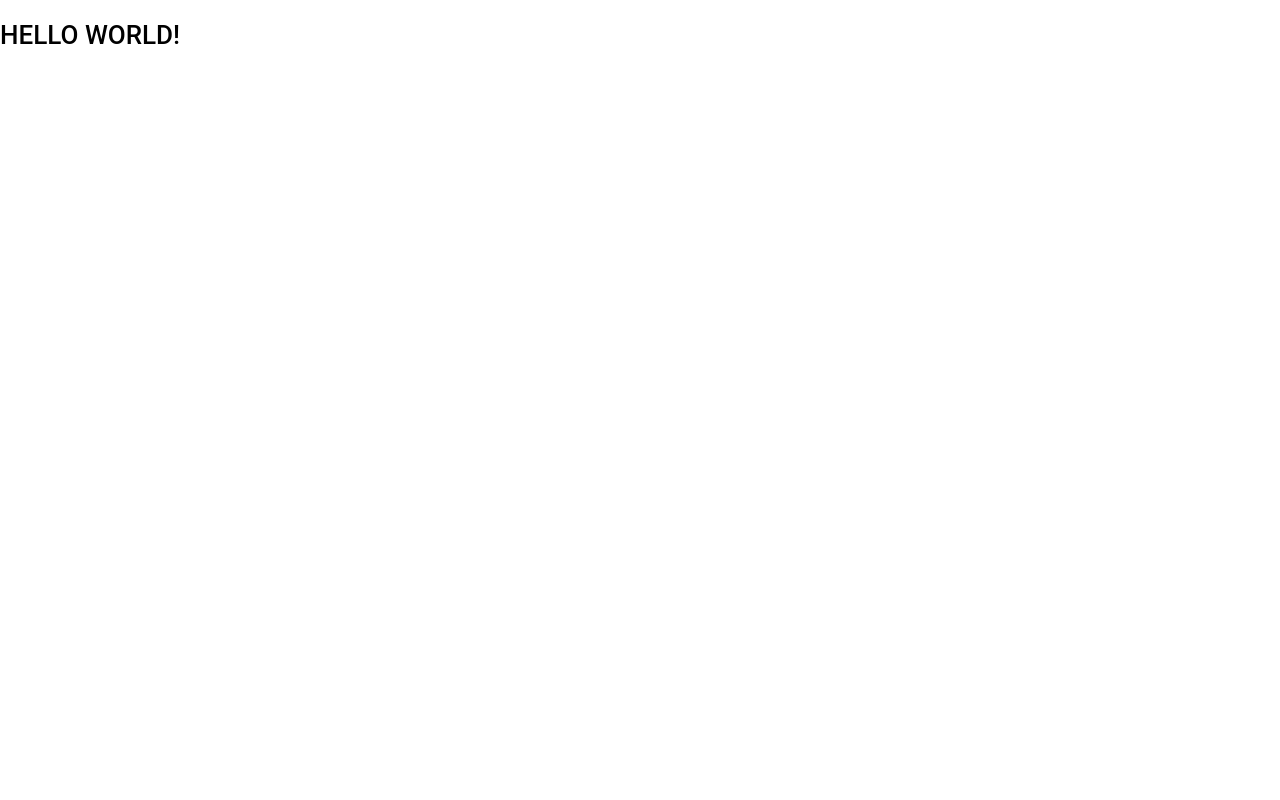
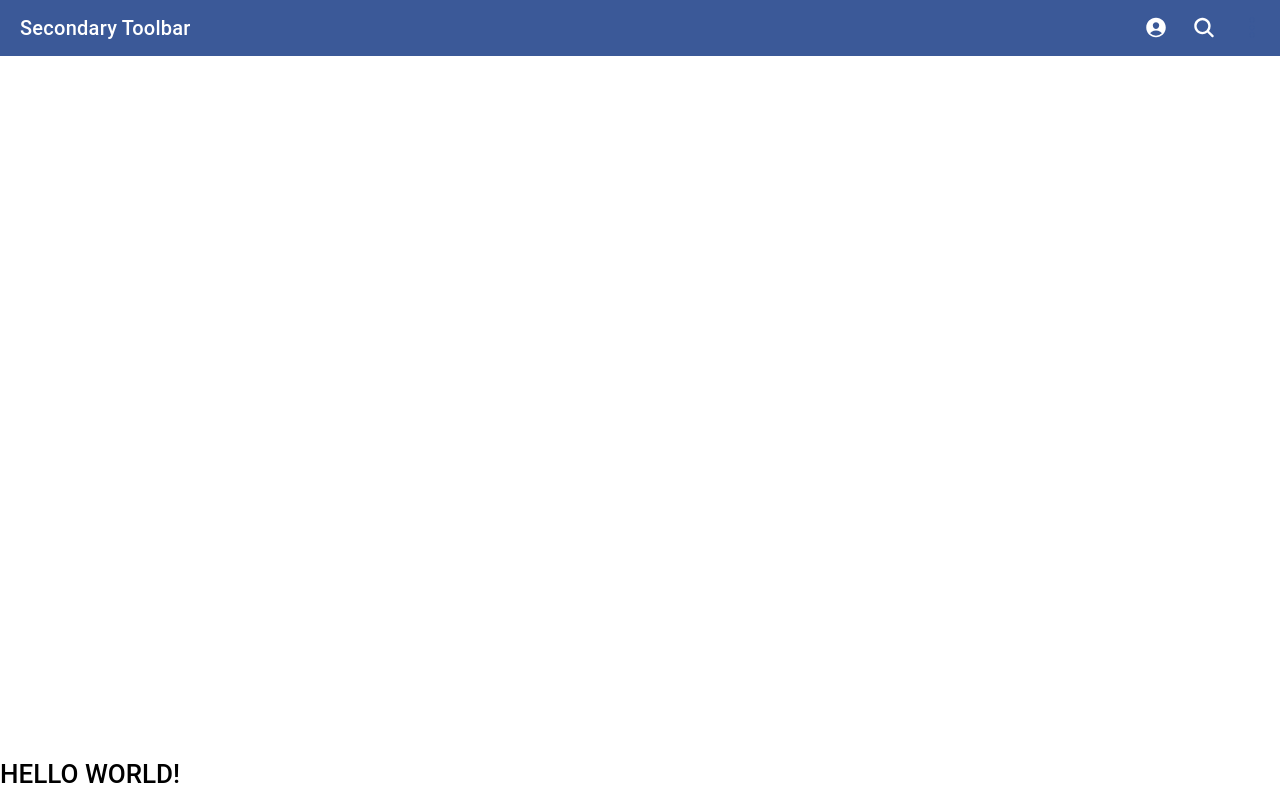
Before and after one commit to casebriscoe/Debt-Defender, a React (Create React App) app: page / in a window 1280 px wide. Built offline with nearby package versions, Linux system fonts and the light colour scheme.

Commit message:
added a navbar component

```diff
--- a/src/App.tsx
+++ b/src/App.tsx
@@ -33,10 +33,13 @@ import './theme/variables.css';
 
 /* Global CSS */
 import './global.css';
+import NavBarComponent from './components/NavBar/NavBar.component';
 
 const App: React.FC = () => (
   <IonApp>
+
     <IonReactRouter>
+     <NavBarComponent/>
      <h1>
        HELLO WORLD!
      </h1>
--- /dev/null
+++ b/src/components/NavBar/NavBar.component.tsx
@@ -0,0 +1,25 @@
+import "./NavBar.component.css"
+import React from 'react'
+import { IonToolbar, IonButtons, IonButton, IonIcon, IonTitle } from "@ionic/react"
+
+
+export default function NavBarComponent() {
+    return (
+        <IonToolbar color="primary">
+    <IonButtons slot="secondary">
+      <IonButton>
+        <IonIcon slot="icon-only" name="person-circle" />
+      </IonButton>
+      <IonButton>
+        <IonIcon slot="icon-only" name="search" />
+      </IonButton>
+    </IonButtons>
+    <IonButtons slot="primary">
+      <IonButton color="primary">
+        <IonIcon slot="icon-only" ios="ellipsis-horizontal" md="ellipsis-vertical" />
+      </IonButton>
+    </IonButtons>
+    <IonTitle>Secondary Toolbar</IonTitle>
+  </IonToolbar>
+    )
+}
--- a/src/theme/variables.css
+++ b/src/theme/variables.css
@@ -4,12 +4,12 @@ http://ionicframework.com/docs/theming/ */
 /** Ionic CSS Variables **/
 :root {
   /** primary **/
-  --ion-color-primary: #3880ff;
+  --ion-color-primary: #3b5998;
   --ion-color-primary-rgb: 56, 128, 255;
   --ion-color-primary-contrast: #ffffff;
   --ion-color-primary-contrast-rgb: 255, 255, 255;
-  --ion-color-primary-shade: #3171e0;
-  --ion-color-primary-tint: #4c8dff;
+  --ion-color-primary-shade: #344e86;
+  --ion-color-primary-tint: #4f6aa2;
 
   /** secondary **/
   --ion-color-secondary: #3dc2ff;
```
Also changed, not shown: src/components/NavBar/NavBar.component.css (added).
